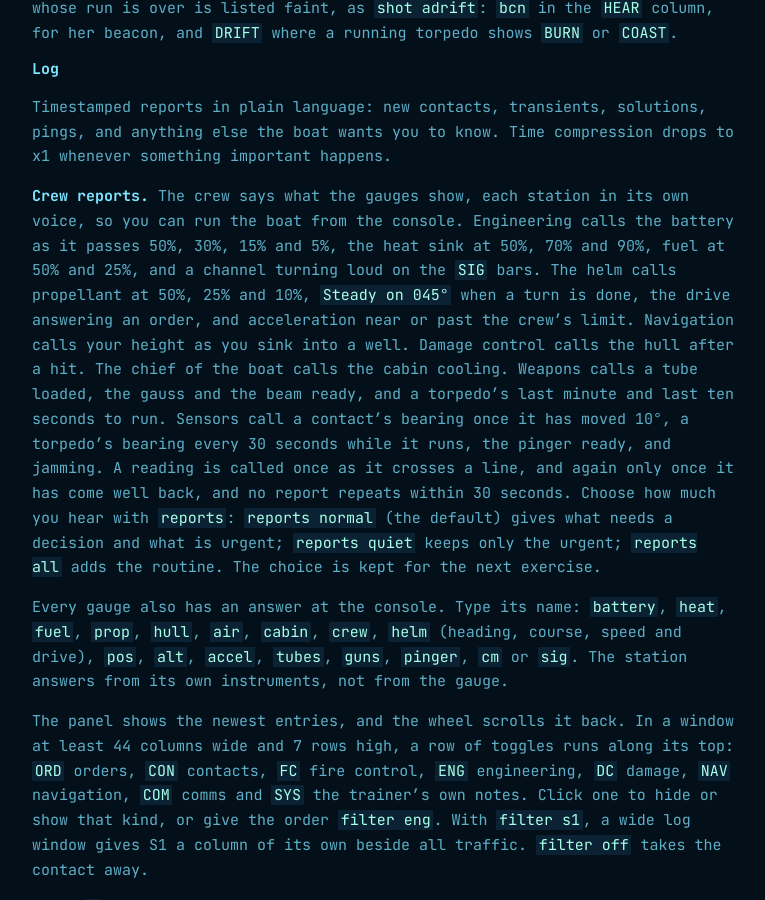
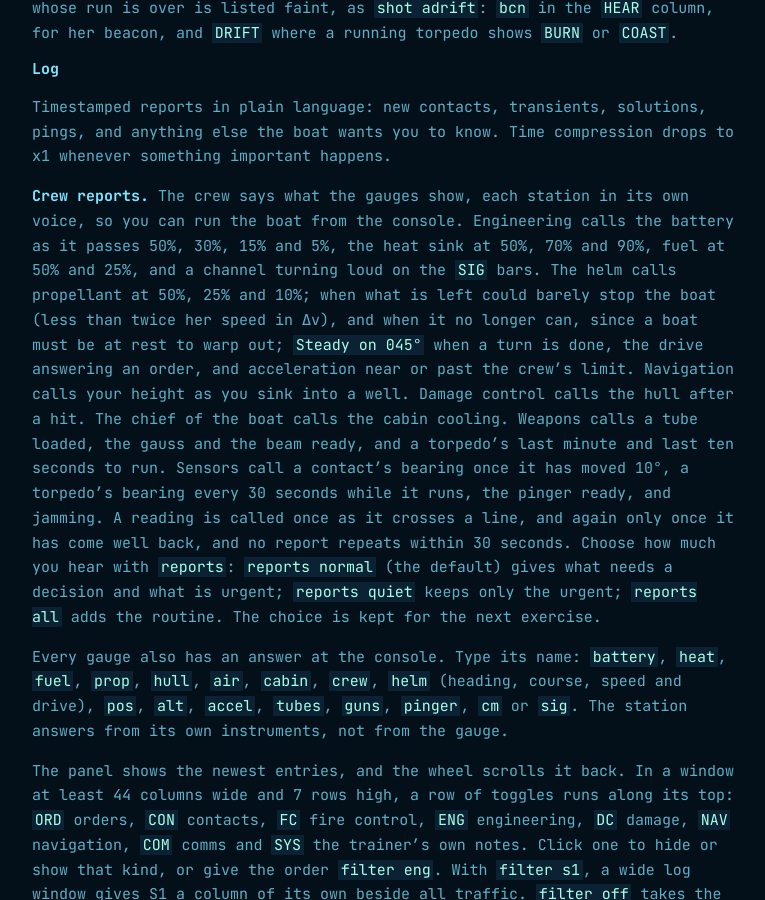
Before and after one commit to agiacalone/ghostboat, a Jekyll site: the page built from manual.md, in a window 1280 px wide and 900 px high, scrolled down 34366 px. Shown: the whole window, without its empty margins (128-893 px from the left). Built offline with Jekyll 4.4.1, drawn with Linux system fonts in a browser that asks for light colours; our own code applies the rules of GitHub Pages for plain Markdown files.

Commit message:
Manual: the helm warns when propellant to stop runs short
Co-Authored-By: Claude Opus 5.5 <noreply@anthropic.com>
Claude-Session: https://claude.ai/code/session_01LMsLD8JpZJQjdx6PZqxKxg

```diff
--- a/manual.md
+++ b/manual.md
@@ -581,7 +581,7 @@ The fire-control computer keeps working after a contact goes quiet: range, and a
 
 Timestamped reports in plain language: new contacts, transients, solutions, pings, and anything else the boat wants you to know. Time compression drops to x1 whenever something important happens.
 
-**Crew reports.** The crew says what the gauges show, each station in its own voice, so you can run the boat from the console. Engineering calls the battery as it passes 50%, 30%, 15% and 5%, the heat sink at 50%, 70% and 90%, fuel at 50% and 25%, and a channel turning loud on the `SIG` bars. The helm calls propellant at 50%, 25% and 10%, `Steady on 045°` when a turn is done, the drive answering an order, and acceleration near or past the crew's limit. Navigation calls your height as you sink into a well. Damage control calls the hull after a hit. The chief of the boat calls the cabin cooling. Weapons calls a tube loaded, the gauss and the beam ready, and a torpedo's last minute and last ten seconds to run. Sensors call a contact's bearing once it has moved 10°, a torpedo's bearing every 30 seconds while it runs, the pinger ready, and jamming. A reading is called once as it crosses a line, and again only once it has come well back, and no report repeats within 30 seconds. Choose how much you hear with `reports`: `reports normal` (the default) gives what needs a decision and what is urgent; `reports quiet` keeps only the urgent; `reports all` adds the routine. The choice is kept for the next exercise.
+**Crew reports.** The crew says what the gauges show, each station in its own voice, so you can run the boat from the console. Engineering calls the battery as it passes 50%, 30%, 15% and 5%, the heat sink at 50%, 70% and 90%, fuel at 50% and 25%, and a channel turning loud on the `SIG` bars. The helm calls propellant at 50%, 25% and 10%; when what is left could barely stop the boat (less than twice her speed in Δv), and when it no longer can, since a boat must be at rest to warp out; `Steady on 045°` when a turn is done, the drive answering an order, and acceleration near or past the crew's limit. Navigation calls your height as you sink into a well. Damage control calls the hull after a hit. The chief of the boat calls the cabin cooling. Weapons calls a tube loaded, the gauss and the beam ready, and a torpedo's last minute and last ten seconds to run. Sensors call a contact's bearing once it has moved 10°, a torpedo's bearing every 30 seconds while it runs, the pinger ready, and jamming. A reading is called once as it crosses a line, and again only once it has come well back, and no report repeats within 30 seconds. Choose how much you hear with `reports`: `reports normal` (the default) gives what needs a decision and what is urgent; `reports quiet` keeps only the urgent; `reports all` adds the routine. The choice is kept for the next exercise.
 
 Every gauge also has an answer at the console. Type its name: `battery`, `heat`, `fuel`, `prop`, `hull`, `air`, `cabin`, `crew`, `helm` (heading, course, speed and drive), `pos`, `alt`, `accel`, `tubes`, `guns`, `pinger`, `cm` or `sig`. The station answers from its own instruments, not from the gauge.
 
```
